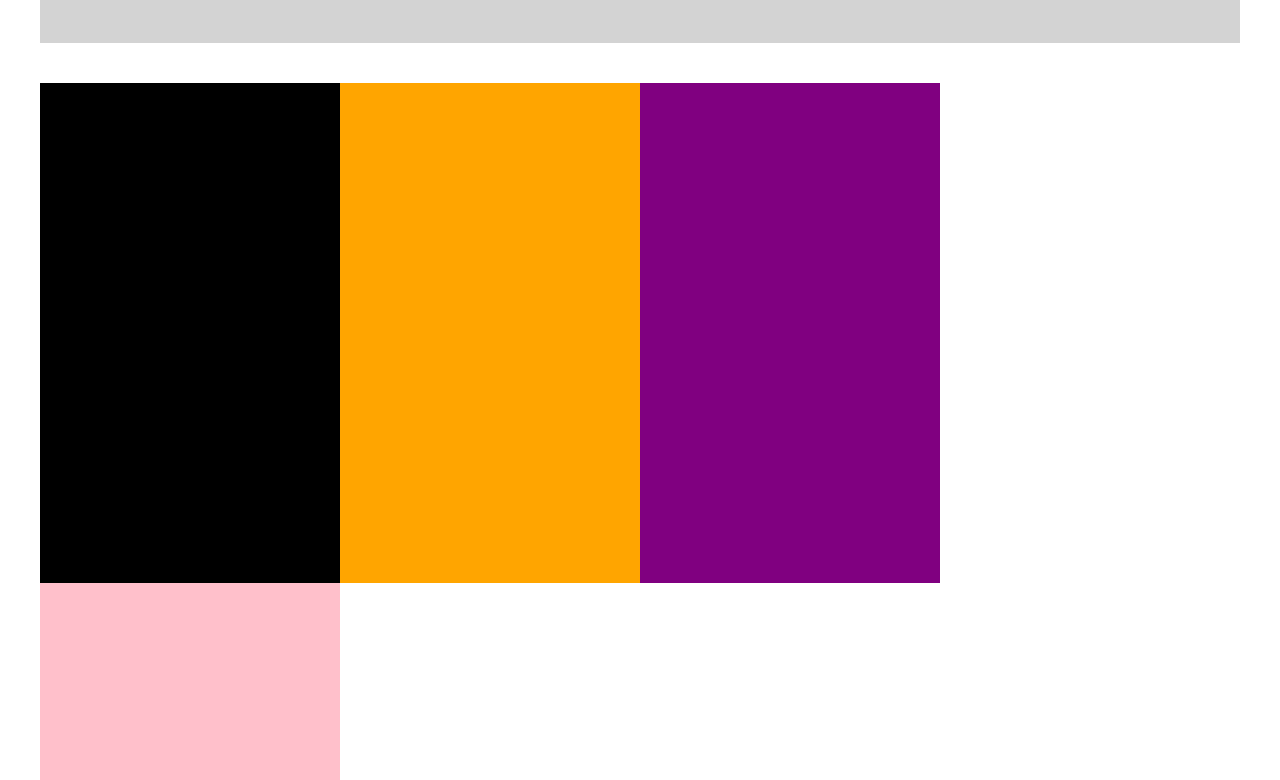
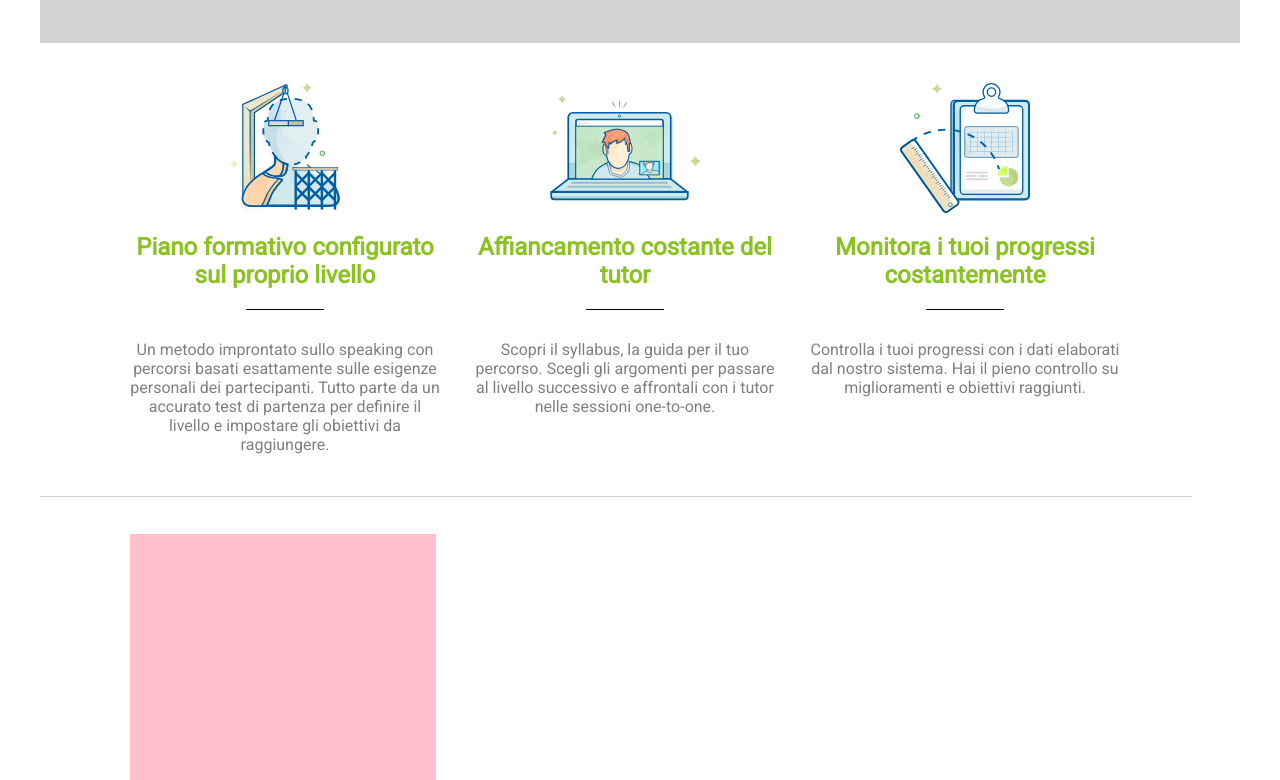
Before and after one commit to salvatore-napoli/htmlcss-fluentify, a plain HTML site: page index.html in a window 1280 px wide. Shown: the part 656-1436 px from the top of the page. Drawn offline with Linux system fonts and the light colour scheme.

Commit message:
Completato main superiore

```diff
--- a/css/style.css
+++ b/css/style.css
@@ -52,12 +52,34 @@
   padding-bottom: 10px;
 }
 
+.h2-green {
+  padding-bottom: 10px;
+  color: #8AC21F;
+}
+
+.h2-green::after {
+  content: '';
+  display: inherit;
+  width: 25%;
+  border-bottom: 1px solid black;
+  margin: 20px auto;
+}
+
 /* end Regole generali, font e utility */
 
 /* Styling */
 .container {
   margin: 0 auto;
   width: 1200px;
+  position: relative;
+}
+
+.border-middle{
+  border-bottom: 1px solid lightgrey;
+  width: 96%;
+  position: absolute;
+  top: 59.42%;
+  margin: 0 auto;
 }
 
 header {
@@ -151,37 +173,37 @@ h1 {
 }
 
 main {
-  margin: 40px 0;
   height: 1000px;
 }
 
 .upper-main {
-  height: 50%;
+  margin: 40px 0 80px;
 }
 
-.upper-main section:first-child{
-  background-color: black;
+.upper-main section:first-child .upper-main-imgs, .upper-main section:nth-child(2) .upper-main-imgs, .upper-main section:nth-child(3) .upper-main-imgs {
+  width: 150px;
+  height: 150px;
+  margin: 0 auto;
 }
 
-.upper-main section:nth-child(2) {
-  background-color: orange;
+.upper-main-img {
+  width: 100%;
+  height: 100%;
+  padding-bottom: 20px;
 }
 
-.upper-main section:nth-child(3) {
-  background-color: purple;
+.upper-main section:first-child, .upper-main section:nth-child(2) {
+  margin-right: 30px;
 }
 
-.upper-main section:first-child, .upper-main section:nth-child(2), .upper-main section:nth-child(3), .lower-main .placement-test {
-  height: 500px;
-  width: 25%;
-}
-
-.lower-main {
-  height: 50%;
+.upper-main section:first-child, .upper-main section:nth-child(2), .upper-main section:nth-child(3) {
+  width: calc(100% / 3 - 30px);
 }
 
 .lower-main .placement-test {
   background-color: pink;
+    height: 500px;
+    width: 30%;
 }
 
 footer {
--- a/index.html
+++ b/index.html
@@ -9,6 +9,8 @@
   <body>
 
     <div class="container">
+      <div class="border-middle">
+      </div>
 
       <!-- Intestazione della pagina -->
       <header>
@@ -66,26 +68,39 @@
       <!-- end Intestazione della pagina -->
 
       <!-- Corpo centrale -->
-      <main>
+      <main class="centered-block">
 
         <!-- Parte superiore del corpo centrale -->
         <section class="upper-main clearfix">
 
           <!-- Blocco sx -->
-          <section class="floated">
+          <section class="floated centered-text">
+            <div class="upper-main-imgs">
+              <img src="img/profile.svg" alt="profilo formativo" class="upper-main-img">
+            </div>
 
+            <h2 class="h2-green">Piano formativo configurato sul proprio livello</h2>
+            <p class="content-text">Un metodo improntato sullo speaking con percorsi basati esattamente sulle esigenze personali dei partecipanti. Tutto parte da un accurato test di partenza per definire il livello e impostare gli obiettivi da raggiungere.</p>
           </section>
           <!-- end Blocco sx -->
 
           <!-- Blocco centrale -->
-          <section class="floated">
-
+          <section class="floated centered-text">
+            <div class="upper-main-imgs">
+              <img src="img/computer.svg" alt="tutor al computer" class="upper-main-img">
+            </div>
+            <h2 class="h2-green">Affiancamento costante del tutor</h2>
+            <p class="content-text">Scopri il syllabus, la guida per il tuo percorso. Scegli gli argomenti per passare al livello successivo e affrontali con i tutor nelle sessioni one-to-one.</p>
           </section>
           <!-- end Blocco centrale -->
 
           <!-- Blocco dx -->
-          <section class="floated">
-
+          <section class="floated centered-text">
+            <div class="upper-main-imgs">
+              <img src="img/doc.svg" alt="documento dei progressi" class="upper-main-img">
+            </div>
+            <h2 class="h2-green">Monitora i tuoi progressi costantemente</h2>
+            <p class="content-text">Controlla i tuoi progressi con i dati elaborati dal nostro sistema. Hai il pieno controllo su miglioramenti e obiettivi raggiunti.</p>
           </section>
           <!-- end Blocco dx -->
 
```
